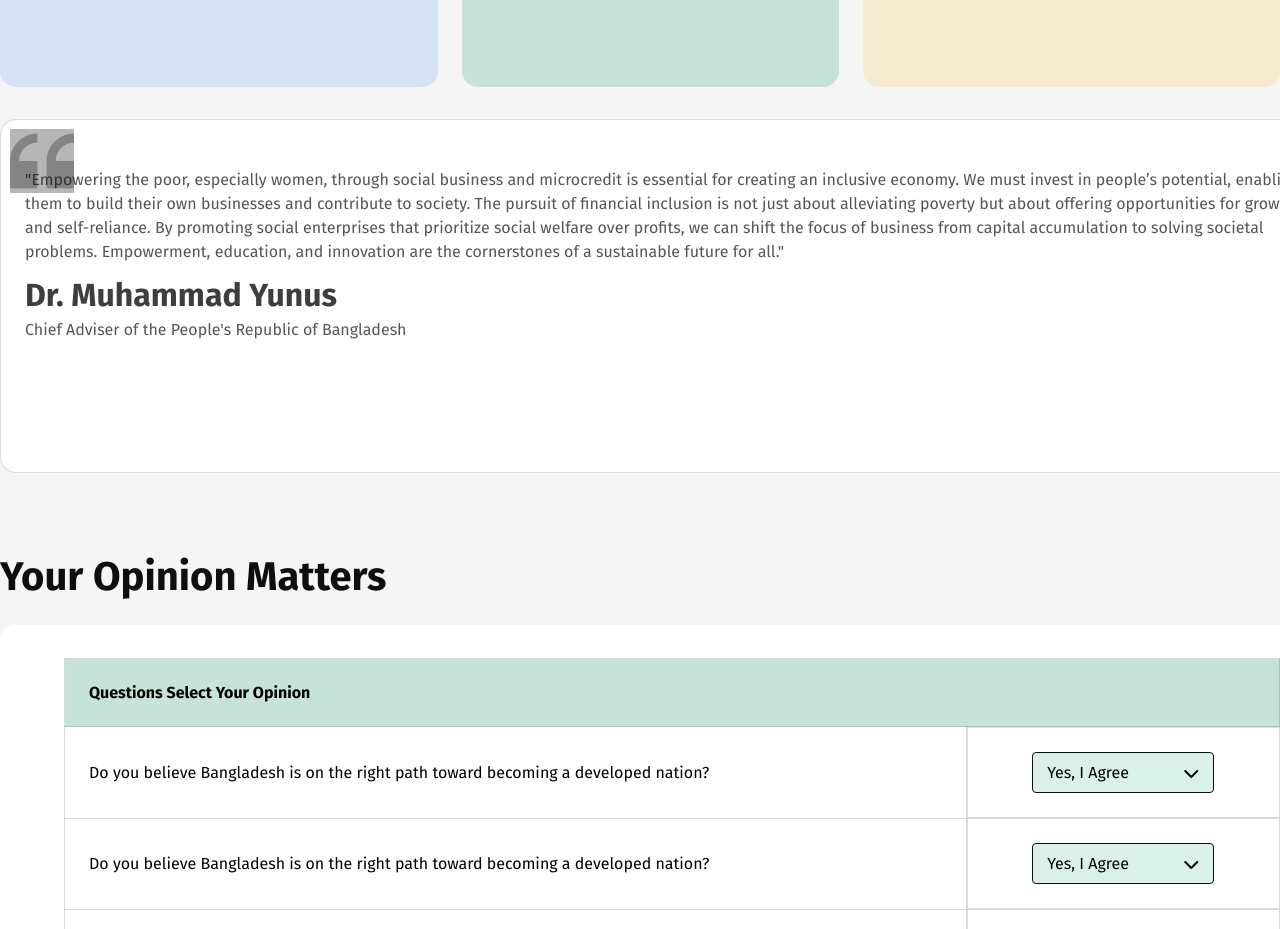
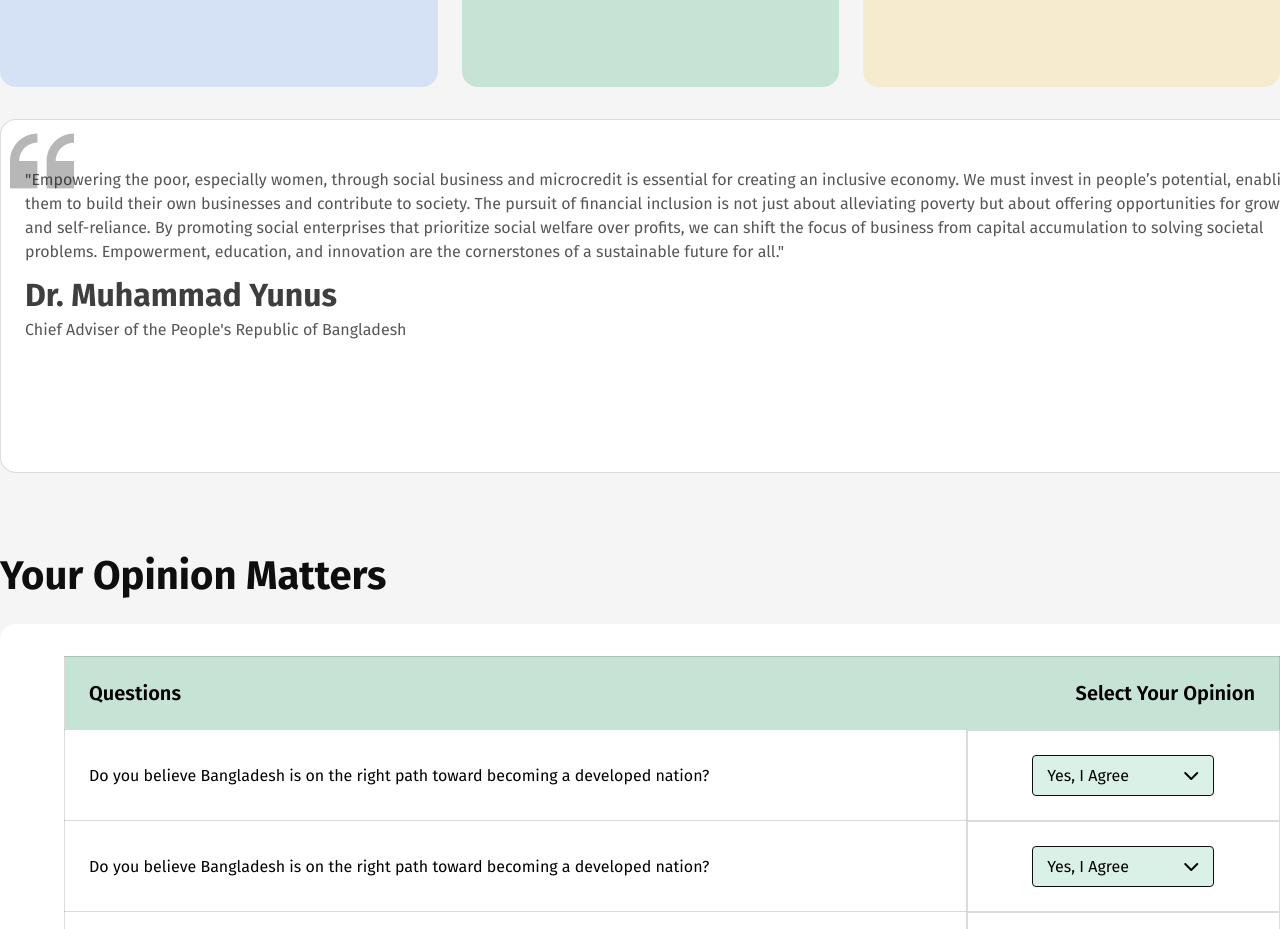
Before and after one commit to plabon2024/assignment-1, a plain HTML site: page index.html in a window 1280 px wide. Shown: the part 1798-2727 px from the top of the page. Drawn offline with Linux system fonts and the light colour scheme.

Commit message:
final commit

```diff
--- a/css/style.css
+++ b/css/style.css
@@ -254,7 +254,6 @@
 .selection span {
     background-color: rgba(9, 161, 93, 0.15);
     width: 152px;
-
     padding: 10px 14px;
     display: flex;
     justify-content: space-between;
@@ -262,6 +261,17 @@
     border: 1px solid #0E0E0E;
     border-radius: 4px;
 }
+.table-head {
+    text-align: center; /* Optional: if you want to center the content */
+  }
+
+.flex-container {
+    display: flex;
+    justify-content: space-between;
+    width: 100%;
+    font-weight: 600;
+    font-size: 20px;
+  }
 
 
 
@@ -352,8 +362,7 @@
     display: flex;
     flex-direction: column;
     gap: 12px;
-    background: linear-gradient(rgba(14, 14, 14, 0.30), rgba(14, 14, 14, 0.30)),
-        url('../assets/quote-bg.png');
+    background:#FFFFFF url('../assets/quote-bg.png');
     background-size: 64px 64px;
     background-position: 9px 9px;
     background-repeat: no-repeat;
--- a/index.html
+++ b/index.html
@@ -158,8 +158,12 @@
                 <table>
                     <thead>
                         <tr>
-                            <th colspan="2">Questions <span>Select Your Opinion</span></th>
-
+                            <th colspan="2">
+                                <div class="flex-container">
+                                    <span>Questions</span>
+                                    <span>Select Your Opinion</span>
+                                </div>
+                            </th>
                         </tr>
                     </thead>
                     <tbody>
```
